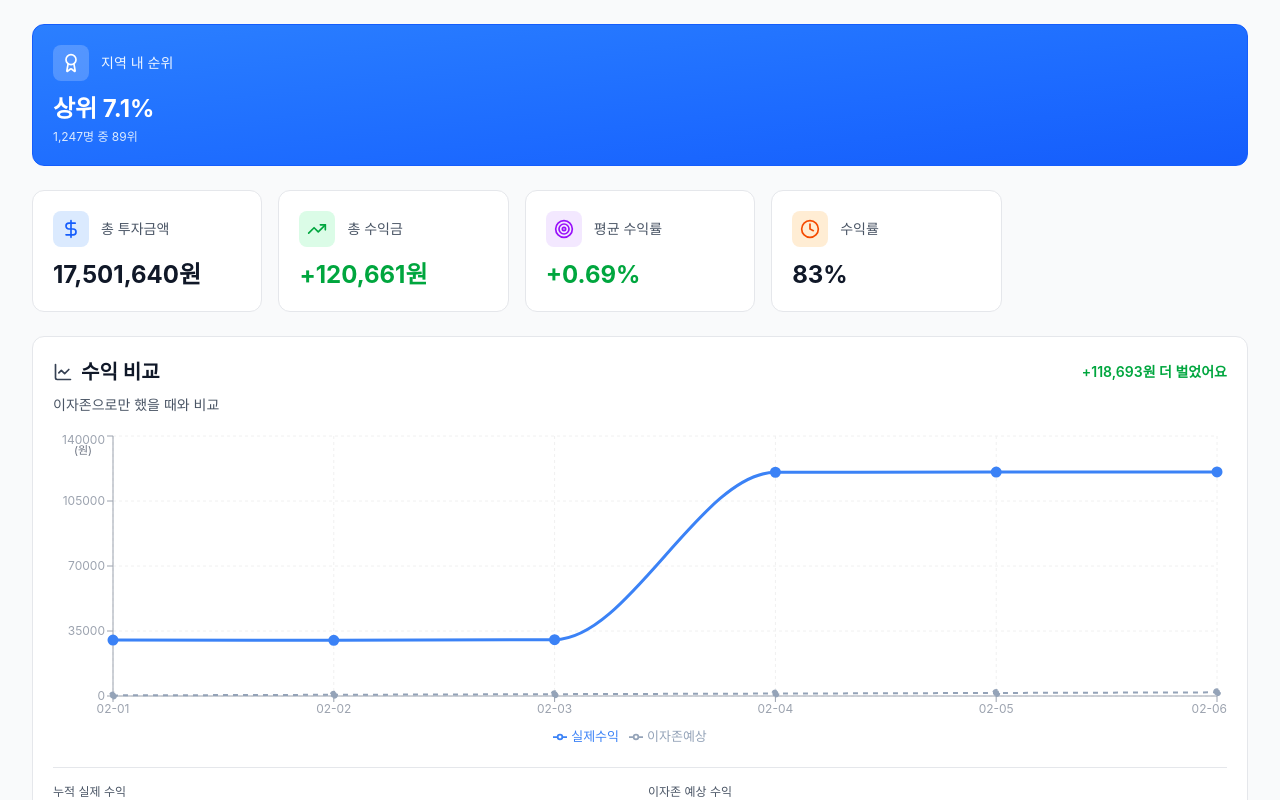
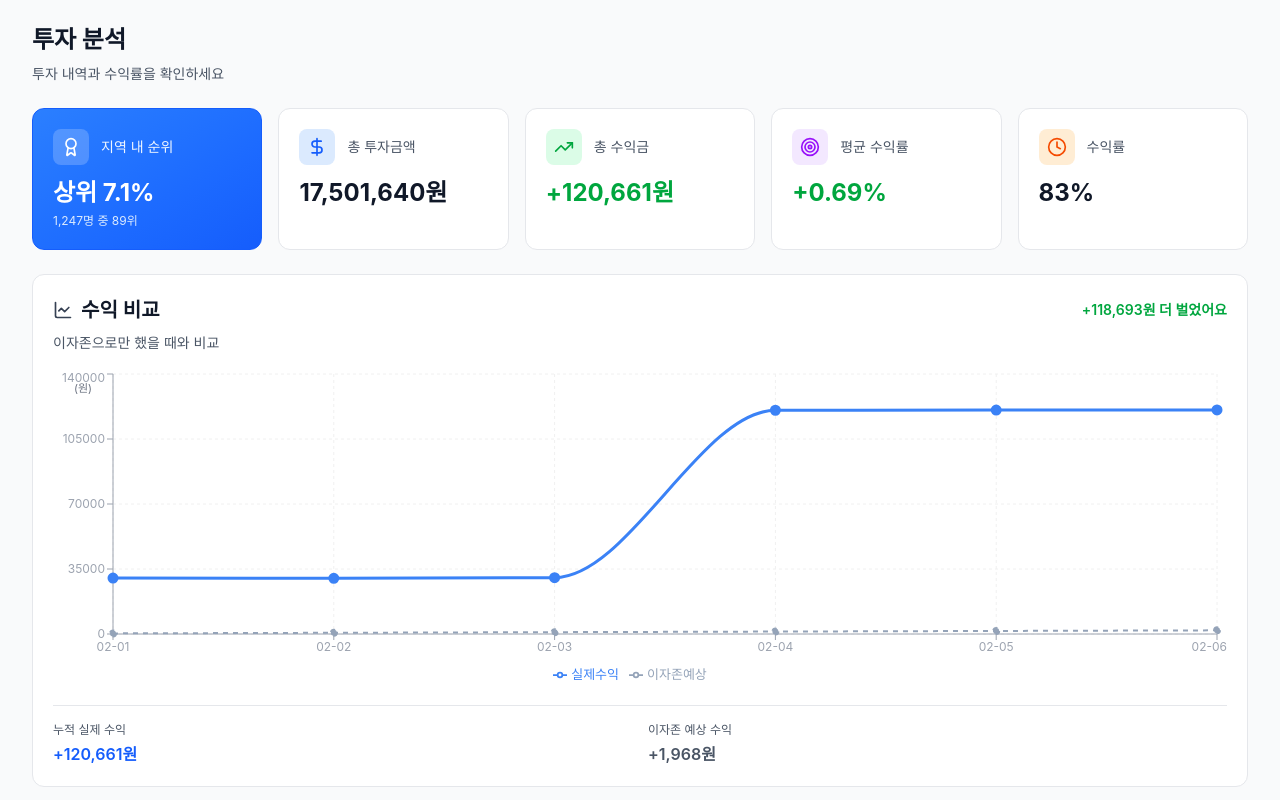
Before and after one commit to Djunnni/BlackSpoonDeveloper, a React (Vite) app: page /#/analysis in a window 1280 px wide. Shown: the top 800 px of the page. Built offline with nearby package versions, Linux system fonts and the light colour scheme.

Commit message:
fix: report page

```diff
--- a/src/app/components/pages/ReportPage.tsx
+++ b/src/app/components/pages/ReportPage.tsx
@@ -176,8 +176,18 @@ export function ReportPage() {
 
   return (
     <Layout>
-      <div className="max-w-screen-xl mx-auto px-4 sm:px-6 lg:px-8 py-6 ">
-        <div className="bg-gradient-to-br from-blue-500 to-blue-600 rounded-xl p-4 sm:p-5 border border-blue-600 col-span-2 lg:col-span-1 mb-6">
+      <div className="max-w-screen-xl mx-auto px-4 sm:px-6 lg:px-8 py-6">
+        <div className="mb-6">
+          <h1 className="text-2xl font-bold text-gray-900 mb-2">투자 분석</h1>
+          <p className="text-sm text-gray-600">
+            투자 내역과 수익률을 확인하세요
+          </p>
+        </div>
+
+        {/* Summary Cards */}
+        <div className="grid grid-cols-2 lg:grid-cols-5 gap-3 sm:gap-4 mb-6">
+          {/* Regional Ranking - 모바일에서 한 칸 차지 */}
+          <div className="bg-gradient-to-br from-blue-500 to-blue-600 rounded-xl p-4 sm:p-5 border border-blue-600 col-span-2 lg:col-span-1">
             <div className="flex flex-col sm:flex-row sm:items-center gap-2 sm:gap-3 mb-3">
               <div className="p-2 bg-white/20 rounded-lg w-fit">
                 <Award className="w-4 h-4 sm:w-5 sm:h-5 text-white" />
@@ -192,8 +202,8 @@ export function ReportPage() {
               {regionalRanking.myRank}위
             </p>
           </div>
-        {/* Summary Cards */}
-        <div className="grid grid-cols-2 lg:grid-cols-5 gap-3 sm:gap-4 mb-6">
+
+          {/* 총 투자금액 */}
           <div className="bg-white rounded-xl p-4 sm:p-5 border border-gray-200">
             <div className="flex flex-col sm:flex-row sm:items-center gap-2 sm:gap-3 mb-3">
               <div className="p-2 bg-blue-100 rounded-lg w-fit">
@@ -206,6 +216,7 @@ export function ReportPage() {
             </p>
           </div>
 
+          {/* 총 수익금 */}
           <div className="bg-white rounded-xl p-4 sm:p-5 border border-gray-200">
             <div className="flex flex-col sm:flex-row sm:items-center gap-2 sm:gap-3 mb-3">
               <div className="p-2 bg-green-100 rounded-lg w-fit">
@@ -221,6 +232,7 @@ export function ReportPage() {
             </p>
           </div>
 
+          {/* 평균 수익률 */}
           <div className="bg-white rounded-xl p-4 sm:p-5 border border-gray-200">
             <div className="flex flex-col sm:flex-row sm:items-center gap-2 sm:gap-3 mb-3">
               <div className="p-2 bg-purple-100 rounded-lg w-fit">
@@ -236,6 +248,7 @@ export function ReportPage() {
             </p>
           </div>
 
+          {/* 수익률 */}
           <div className="bg-white rounded-xl p-4 sm:p-5 border border-gray-200">
             <div className="flex flex-col sm:flex-row sm:items-center gap-2 sm:gap-3 mb-3">
               <div className="p-2 bg-orange-100 rounded-lg w-fit">
```
Lines whose indentation alone changed are shown as unchanged.
